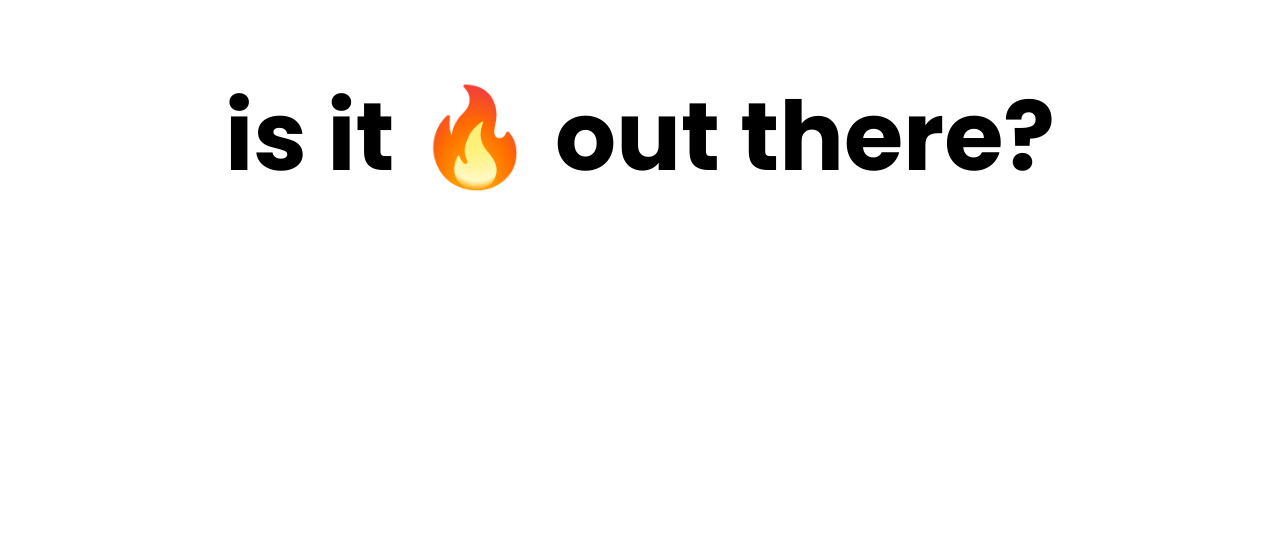
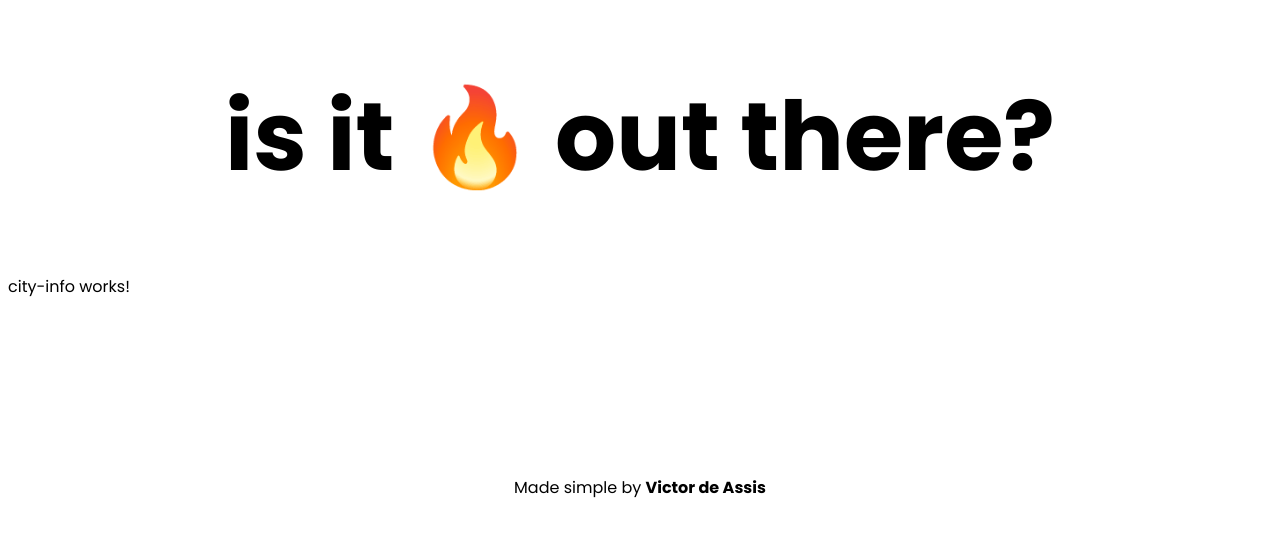
Before and after one commit to victordeassis/weather-app, an Angular app: page /city-info in a window 1280 px wide. Before the commit this address led to /. Shown: the top 536 px of the page. Built offline with nearby package versions, Linux system fonts and the light colour scheme.

Commit message:
Removed some CSS, created a router link.

```diff
--- a/src/app/app-routing.module.ts
+++ b/src/app/app-routing.module.ts
@@ -1,8 +1,12 @@
 import { NgModule } from "@angular/core";
 import { Routes, RouterModule } from "@angular/router";
 import { HomeComponent } from "./home/home.component";
+import { CityInfoComponent } from "./city-info/city-info.component";
 
-const routes: Routes = [{ path: "", component: HomeComponent }];
+const routes: Routes = [
+  { path: "", component: HomeComponent },
+  { path: "city-info", component: CityInfoComponent }
+];
 
 @NgModule({
   imports: [RouterModule.forRoot(routes)],
--- a/src/app/app.component.css
+++ b/src/app/app.component.css
@@ -1,13 +1,14 @@
-/* Global CSS */
-
-body, h1 {
-    font-family: 'Poppins', sans-serif;
-}
-
 .logo_container {
     text-align: center;
 }
 
 .logo {
     font-size: 96px;
+    cursor: pointer;
 }
+
+.footer {
+    display: flex;
+    justify-content: center;
+    margin-top: 20vh;
+}
--- a/src/app/app.component.html
+++ b/src/app/app.component.html
@@ -1,7 +1,11 @@
 <!--The content below is only a placeholder and can be replaced.-->
 <div class="logo_container">
-  <h1 class="logo">
+  <h1 class="logo" routerLink="/">
     is it 🔥 out there?
   </h1>
 </div>
 <router-outlet></router-outlet>
+
+<div class="footer">
+  <p>Made simple by <a href="https://www.linkedin.com/in/victor-de-assis-b9120952/" target="_blank" style="color: black; text-decoration: none; font-weight: bold;">Victor de Assis</a></p>
+</div>
--- a/src/app/home/home.component.css
+++ b/src/app/home/home.component.css
@@ -1,13 +1,5 @@
 h1 {
     color: white;
-}
-
-.container {
-    display: flex;
-    flex-wrap: wrap;
-    justify-content: center;
-    max-width: 55vw;
-    margin: 0 auto;
 }
 
 .city_temperature {
```
